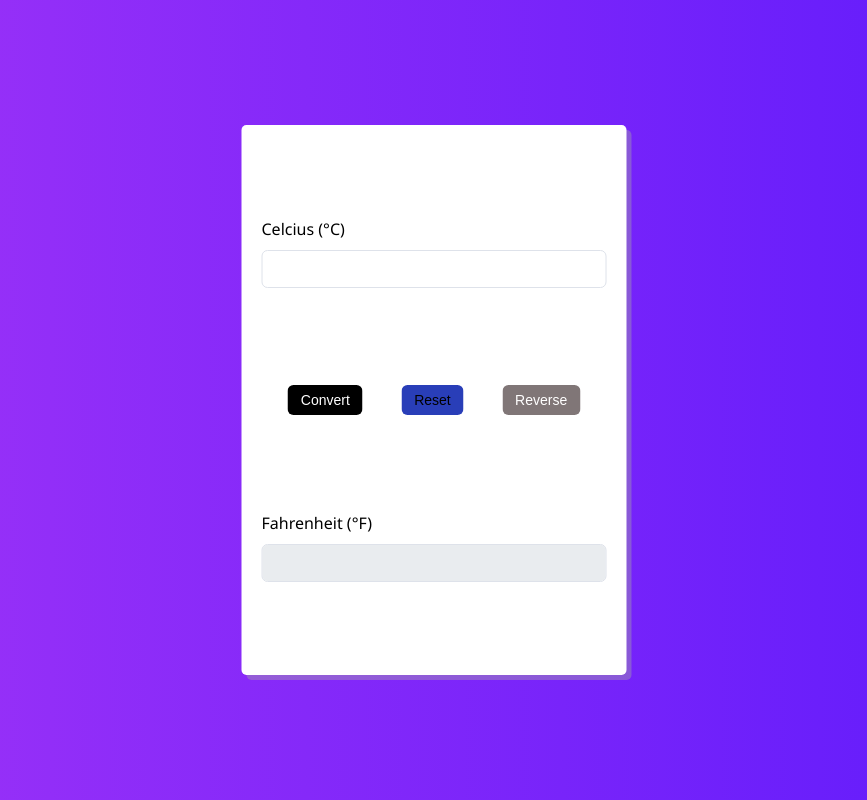
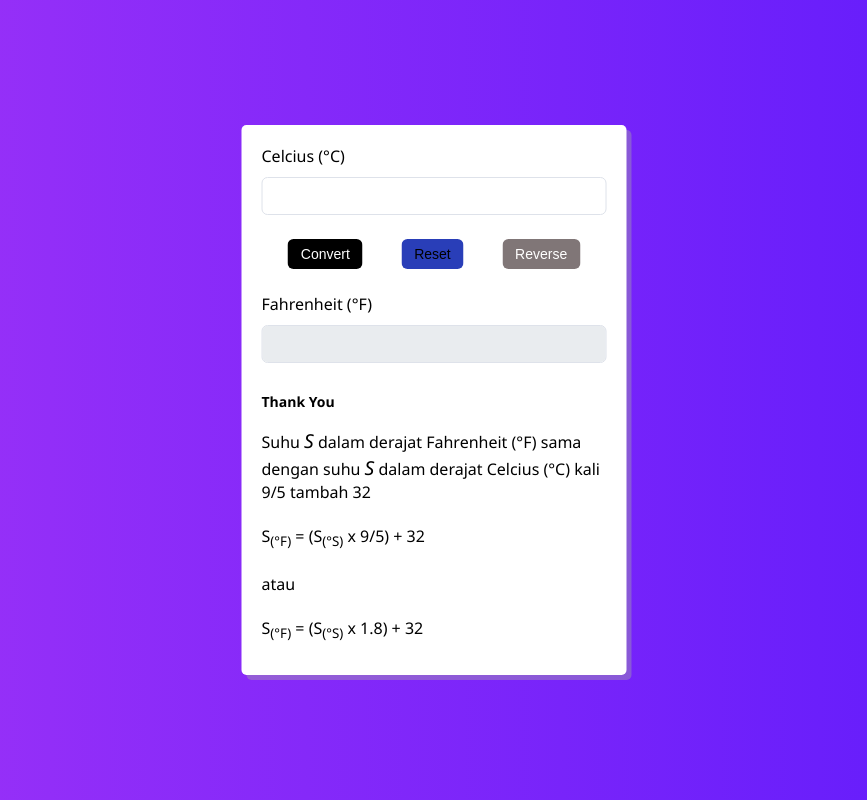
Before and after one commit to revou-fundamental-course/5-feb-24-muhfiq, a plain HTML site: page index.html in a window 1280 px wide. Shown: the whole page, without its empty margins (206-1073 px from the left). Drawn offline with Linux system fonts and the light colour scheme.

Commit message:
add index

```diff
--- a/index.html
+++ b/index.html
@@ -22,8 +22,9 @@
                 <label for="input"><span id="result-text-temp">Fahrenheit</span> (&deg;<span id="result-logo-temp">F</span>)</label>
                 <input type="number" class="form-control" id="result" disabled>
             </div>
-            <!---<div class="formula-note">
-                <h1 id="conversion-title">Cara Conversi Dari Celcius(&deg;C) Ke Fahrenheit(&deg;F)</h1>
+            <div class="formula-note">
+
+                <h1 id="conversion-title">Thank You</h1>
                 <p id="conversion-text">
                     Suhu <span class="superscript">S</span> dalam derajat Fahrenheit (&deg;F) sama dengan suhu <span class="superscript">S</span> dalam derajat Celcius (&deg;C) kali 9/5 tambah 32
                     <br><br>
@@ -33,7 +34,7 @@
                     <br><br>
                     S<span class="subscript">(&deg;F)</span> = (S<span class="subscript">(&deg;S)</span> x 1.8) + 32
                 </p>
-            </div>--->
+            </div>
         </div>
     </main>
     <script src="./js/index.js"></script>
```
